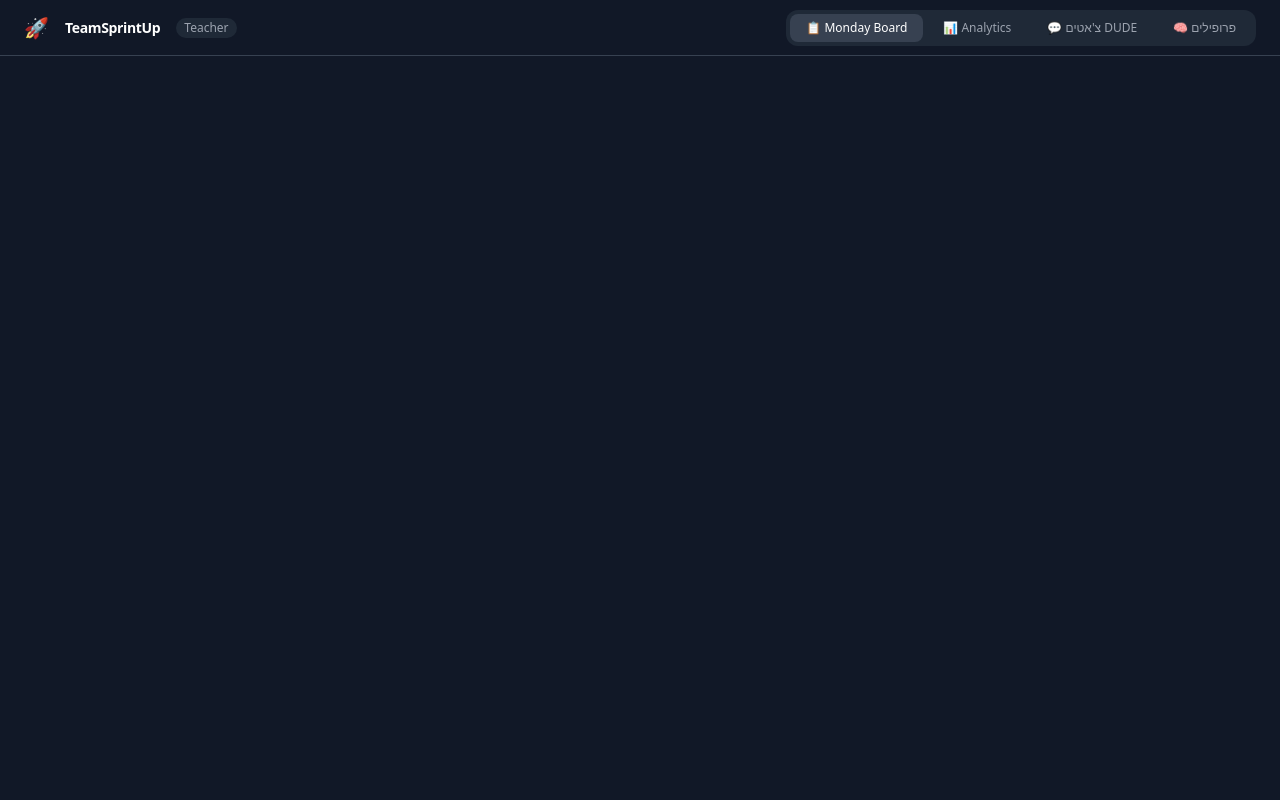
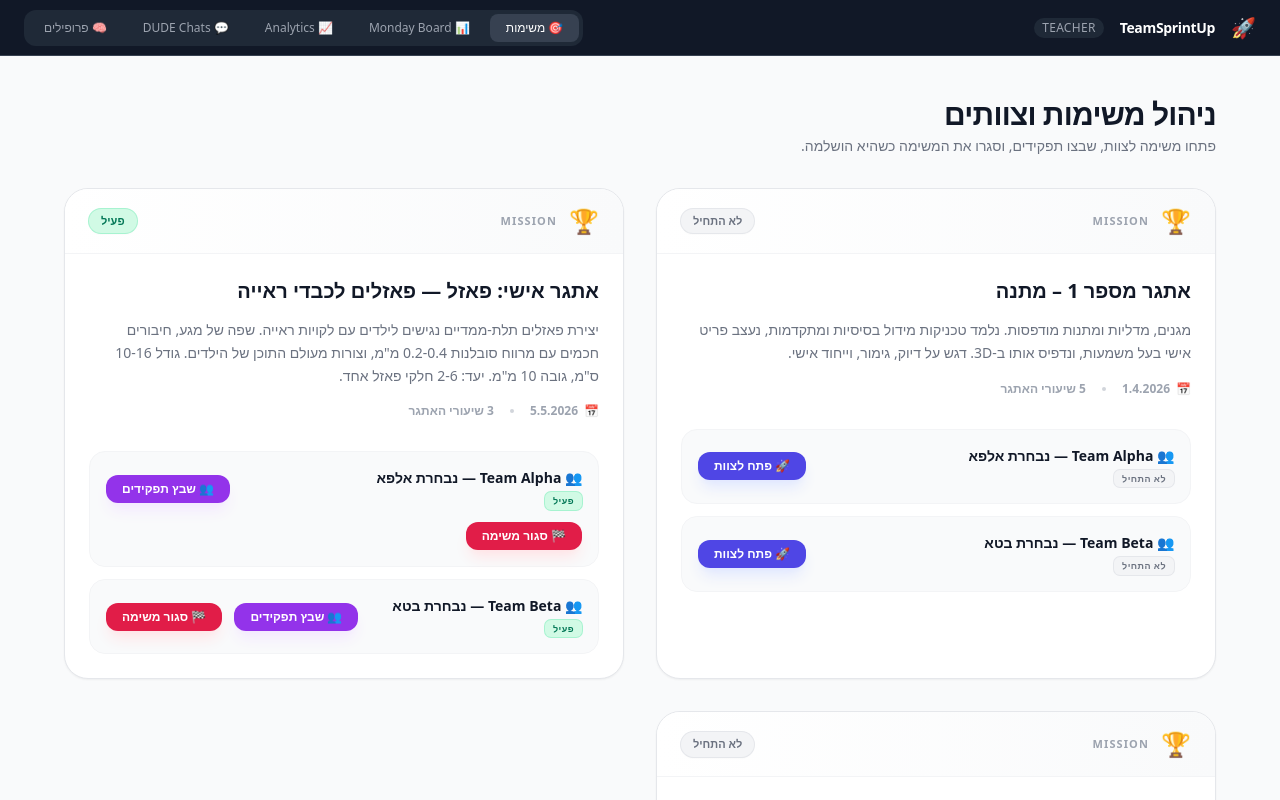
Before and after one commit to i-sh-sh/Moshal_Hackathon_26, a Nuxt app in the folder frontend/: page /teacher in a window 1280 px wide. Shown: the top 800 px of the page. Built offline with nearby package versions, Linux system fonts and the light colour scheme.

Commit message:
feat: restore teacher mission control tab

```diff
--- a/frontend/pages/teacher.vue
+++ b/frontend/pages/teacher.vue
@@ -1,26 +1,111 @@
 <script setup lang="ts">
-import type { StudentProfile } from '~/types/types';
+import { useTeacher } from '~/composables/useTeacher';
+import { useUser } from '~/composables/useUser';
+import type { Challenge, StudentProfile } from '~/types/types';
+import { LESSONS_PER_MISSION } from '~/services/demoData';
 import { useStudentProfile } from '~/composables/useStudentProfile';
 
 useHead({ title: 'Teacher Dashboard — TeamSprintUp' });
 
-const activeTab = ref<'board' | 'analytics' | 'chats' | 'profiles'>('board');
+const { logout } = useUser();
+const router = useRouter();
+const activeTab = ref<'missions' | 'board' | 'analytics' | 'chats' | 'profiles'>('missions');
 
+const teacherData = useTeacher();
 const { allProfiles, fetchAllProfiles } = useStudentProfile();
 
 const config = useRuntimeConfig();
 const base = config.public.apiBaseUrl;
 
-// Enrich profiles with names from users endpoint
+onMounted(() => {
+    teacherData.fetchChallenges();
+    teacherData.fetchTeams();
+});
+
+// ── Inline role panel state ────────────────────────────────────────────
+const rolePanel = ref<{ teamId: string; challengeId: string } | null>(null);
+
+function openRolePanel(teamId: string, challengeId: string) {
+    rolePanel.value = { teamId, challengeId };
+    teacherData.fetchStudents(teamId);
+}
+function closeRolePanel() {
+    rolePanel.value = null;
+}
+
+// ── Toast ──────────────────────────────────────────────────────────────
+const toast = ref<{ msg: string; type: 'success' | 'error' } | null>(null);
+function showToast(msg: string, type: 'success' | 'error' = 'success') {
+    toast.value = { msg, type };
+    setTimeout(() => { toast.value = null; }, 2800);
+}
+
+// ── Mission helpers ────────────────────────────────────────────────────
+type TeamMissionState = 'idle' | 'active' | 'completed';
+
+function teamMissionState(team: any, missionId: string): TeamMissionState {
+    const onMission = (team.currentChallengeId ?? team.current_challenge_id) === missionId;
+    if (!onMission) return 'idle';
+    if (team.isCompleted ?? team.is_completed) return 'completed';
+    return 'active';
+}
+
+function stateBadge(state: TeamMissionState) {
+    if (state === 'active') {
+        return { text: 'פעיל', cls: 'bg-emerald-100 text-emerald-700 ring-1 ring-emerald-200' };
+    }
+    if (state === 'completed') {
+        return { text: 'הושלם', cls: 'bg-cyan-100 text-cyan-700 ring-1 ring-cyan-200' };
+    }
+    return { text: 'לא התחיל', cls: 'bg-gray-100 text-gray-500 ring-1 ring-gray-200' };
+}
+
+function missionOverallState(c: Challenge): TeamMissionState {
+    const states = teacherData.teams.value.map((t) => teamMissionState(t, c.id));
+    if (states.some((s) => s === 'active')) return 'active';
+    if (states.some((s) => s === 'completed')) return 'completed';
+    return 'idle';
+}
+
+function lessonsFor(c: Challenge): number {
+    return LESSONS_PER_MISSION[c.id] ?? 0;
+}
+
+function dateFor(c: Challenge): Date {
+    const raw = (c as any).createdAt ?? (c as any).created_at;
+    return raw ? new Date(raw) : new Date();
+}
+
+// ── Mission lifecycle handlers ─────────────────────────────────────────
+async function handleOpen(challengeId: string, teamId: string, teamName: string) {
+    await teacherData.openMission(challengeId, teamId);
+    showToast(`המשימה נפתחה ל${teamName}`);
+}
+
+async function handleClose(teamId: string, teamName: string) {
+    if (!confirm(`לסגור את המשימה הנוכחית של ${teamName}?`)) return;
+    await teacherData.closeMission(teamId);
+    showToast(`המשימה של ${teamName} נסגרה`);
+    if (rolePanel.value?.teamId === teamId) closeRolePanel();
+}
+
+async function handleReopen(teamId: string, teamName: string) {
+    await teacherData.reopenMission(teamId);
+    showToast(`המשימה של ${teamName} נפתחה מחדש`);
+}
+
+// ── Profile Enrichment (from recent master) ───────────────────────────
 const enrichedProfiles = ref<Array<StudentProfile & { name: string }>>([]);
 
 async function loadProfiles() {
     await fetchAllProfiles();
     const users = await $fetch<Array<{ id: string; name: string }>>(`${base}/users`).catch(() => []);
     const nameMap = new Map(users.map((u) => [u.id, u.name]));
+
     enrichedProfiles.value = allProfiles.value.map((p) => ({
         ...p,
-        name: nameMap.get(p.userId) ?? 'תלמיד/ה',
+        detectedTerms: [...p.detectedTerms],
+        name: nameMap.get(p.userId) ?? 'תלמיד לא מזוהה',
     }));
 }
 
@@ -30,34 +115,40 @@ watch(activeTab, (tab) => {
 </script>
 
 <template>
-    <div class="min-h-screen bg-gray-900 flex flex-col">
+    <div class="min-h-screen bg-gray-900 flex flex-col" dir="rtl">
         <!-- Header -->
         <header class="border-b border-gray-700 px-6 h-14 flex items-center gap-4">
             <span class="text-xl">🚀</span>
             <span class="font-bold text-white text-sm tracking-tight">TeamSprintUp</span>
-            <span class="text-xs text-gray-400 font-medium px-2 py-0.5 rounded-full bg-gray-800">Teacher</span>
+            <span class="text-xs text-gray-400 font-medium px-2 py-0.5 rounded-full bg-gray-800 uppercase tracking-wide">Teacher</span>
 
             <div class="flex-1" />
 
             <!-- Tabs -->
             <div class="flex gap-1 bg-gray-800 p-1 rounded-xl flex-wrap">
                 <button
+                    :class="['px-4 py-1.5 rounded-lg text-xs font-medium transition-colors', activeTab === 'missions' ? 'bg-gray-700 text-white' : 'text-gray-400 hover:text-gray-200']"
+                    @click="activeTab = 'missions'"
+                >
+                    🎯 משימות
+                </button>
+                <button
                     :class="['px-4 py-1.5 rounded-lg text-xs font-medium transition-colors', activeTab === 'board' ? 'bg-gray-700 text-white' : 'text-gray-400 hover:text-gray-200']"
                     @click="activeTab = 'board'"
                 >
-                    📋 Monday Board
+                    📊 Monday Board
                 </button>
                 <button
                     :class="['px-4 py-1.5 rounded-lg text-xs font-medium transition-colors', activeTab === 'analytics' ? 'bg-gray-700 text-white' : 'text-gray-400 hover:text-gray-200']"
                     @click="activeTab = 'analytics'"
                 >
-                    📊 Analytics
+                    📈 Analytics
                 </button>
                 <button
                     :class="['px-4 py-1.5 rounded-lg text-xs font-medium transition-colors', activeTab === 'chats' ? 'bg-gray-700 text-white' : 'text-gray-400 hover:text-gray-200']"
                     @click="activeTab = 'chats'"
                 >
-                    💬 צ'אטים DUDE
+                    💬 DUDE Chats
                 </button>
                 <button
                     :class="['px-4 py-1.5 rounded-lg text-xs font-medium transition-colors', activeTab === 'profiles' ? 'bg-gray-700 text-white' : 'text-gray-400 hover:text-gray-200']"
@@ -68,101 +159,167 @@ watch(activeTab, (tab) => {
             </div>
         </header>
 
-        <!-- ─── MISSIONS TAB ─── -->
-            <div v-if="activeTab === 'missions'" class="flex-1 px-8 pb-10">
-                <div class="mb-6">
-                    <h1 class="text-2xl font-extrabold text-gray-900">ניהול משימות וצוותים</h1>
-                    <p class="text-sm text-gray-500 mt-1">
-                        פתחו משימה לצוות, שבצו תפקידים, וסגרו את המשימה כשהיא הושלמה.
-                    </p>
+        <!-- Main Content Area -->
+        <main class="flex-1 overflow-auto bg-gray-50 flex flex-col">
+
+            <!-- 1. Missions Tab (Restored) -->
+            <div v-if="activeTab === 'missions'" class="flex-1 px-8 py-10">
+                <div class="max-w-6xl mx-auto">
+                    <div class="mb-8">
+                        <h1 class="text-3xl font-black text-gray-900 tracking-tight">ניהול משימות וצוותים</h1>
+                        <p class="text-sm text-gray-500 mt-1">פתחו משימה לצוות, שבצו תפקידים, וסגרו את המשימה כשהיא הושלמה.</p>
                     </div>
 
                     <!-- Mission cards -->
-                <div class="grid grid-cols-1 lg:grid-cols-2 gap-6 max-w-6xl">
+                    <div class="grid grid-cols-1 lg:grid-cols-2 gap-8">
                         <div
                             v-for="c in teacherData.challenges.value"
                             :key="c.id"
-                        class="bg-white rounded-2xl border border-gray-200 shadow-sm flex flex-col overflow-hidden"
+                            class="bg-white rounded-3xl border border-gray-200 shadow-sm flex flex-col overflow-hidden transition-all hover:shadow-md"
                         >
                             <!-- Header strip -->
-                        <div class="px-5 py-3 bg-gradient-to-l from-cyan-50 to-white border-b border-gray-100 flex items-center justify-between">
-                            <div class="flex items-center gap-2">
+                            <div class="px-6 py-4 bg-gradient-to-l from-gray-50 to-white border-b border-gray-100 flex items-center justify-between">
+                                <div class="flex items-center gap-3">
                                     <span class="text-2xl">🏆</span>
-                                <span class="text-[10px] uppercase font-bold tracking-wider text-gray-400">אתגר</span>
+                                    <span class="text-[11px] uppercase font-black tracking-widest text-gray-400">Mission</span>
                                 </div>
-                            <span :class="['text-[11px] font-semibold px-2 py-0.5 rounded-full', stateBadge(missionOverallState(c)).cls]">
+                                <span :class="['text-[11px] font-bold px-3 py-1 rounded-full shadow-sm', stateBadge(missionOverallState(c)).cls]">
                                     {{ stateBadge(missionOverallState(c)).text }}
                                 </span>
                             </div>
 
                             <!-- Body -->
-                        <div class="p-5 flex flex-col gap-3">
-                            <h3 class="text-base font-extrabold text-gray-900 leading-snug">{{ c.title }}</h3>
-                            <p class="text-xs text-gray-500 leading-relaxed line-clamp-3">{{ c.description }}</p>
+                            <div class="p-6 flex flex-col gap-4">
+                                <h3 class="text-xl font-black text-gray-900 leading-tight">{{ c.title }}</h3>
+                                <p class="text-sm text-gray-500 leading-relaxed line-clamp-3">{{ c.description }}</p>
 
-                            <div class="flex items-center gap-3 text-xs text-gray-500 mt-1">
-                                <span class="flex items-center gap-1">
+                                <div class="flex items-center gap-4 text-xs text-gray-400 font-bold">
+                                    <span class="flex items-center gap-1.5">
                                         <span>📅</span>
                                         <span>{{ dateFor(c).toLocaleDateString('he-IL') }}</span>
                                     </span>
-                                <span class="text-gray-300">·</span>
+                                    <span class="w-1 h-1 bg-gray-300 rounded-full"></span>
                                     <span>{{ lessonsFor(c) }} שיעורי האתגר</span>
                                 </div>
 
                                 <!-- Per-team rows -->
-                            <div class="mt-2 space-y-2">
+                                <div class="mt-4 space-y-3">
                                     <div
                                         v-for="t in teacherData.teams.value"
                                         :key="t.id"
-                                    class="bg-gray-50 rounded-xl border border-gray-200 p-3 flex flex-wrap items-center gap-2"
+                                        class="bg-gray-50 rounded-2xl border border-gray-100 p-4 flex flex-wrap items-center gap-3"
                                     >
-                                    <span class="text-sm font-semibold text-gray-800">👥 {{ t.name }}</span>
-                                    <span :class="['text-[10px] font-semibold px-2 py-0.5 rounded-full', stateBadge(teamMissionState(t, c.id)).cls]">
+                                        <div class="flex flex-col">
+                                            <span class="text-sm font-black text-gray-900">👥 {{ t.name }}</span>
+                                            <span :class="['mt-1 w-fit text-[9px] font-bold px-2 py-0.5 rounded-md uppercase tracking-wider', stateBadge(teamMissionState(t, c.id)).cls]">
                                                 {{ stateBadge(teamMissionState(t, c.id)).text }}
                                             </span>
+                                        </div>
 
                                         <div class="flex-1" />
+
+                                        <!-- IDLE: open -->
+                                        <button
+                                            v-if="teamMissionState(t, c.id) === 'idle'"
+                                            class="px-4 py-1.5 bg-indigo-600 hover:bg-indigo-700 text-white rounded-xl text-xs font-bold transition-all shadow-lg shadow-indigo-100"
+                                            @click="handleOpen(c.id, t.id, t.name)"
+                                        >
+                                            🚀 פתח לצוות
+                                        </button>
+
+                                        <!-- ACTIVE: assign roles + close -->
+                                        <template v-else-if="teamMissionState(t, c.id) === 'active'">
+                                            <button
+                                                class="px-4 py-1.5 bg-purple-600 hover:bg-purple-700 text-white rounded-xl text-xs font-bold transition-all shadow-lg shadow-purple-100"
+                                                @click="openRolePanel(t.id, c.id)"
+                                            >
+                                                👥 שבץ תפקידים
+                                            </button>
+                                            <button
+                                                class="px-4 py-1.5 bg-rose-600 hover:bg-rose-700 text-white rounded-xl text-xs font-bold transition-all shadow-lg shadow-rose-100"
+                                                @click="handleClose(t.id, t.name)"
+                                            >
+                                                🏁 סגור משימה
+                                            </button>
+                                        </template>
+
+                                        <!-- COMPLETED: reopen -->
+                                        <button
+                                            v-else
+                                            class="px-4 py-1.5 bg-amber-500 hover:bg-amber-600 text-white rounded-xl text-xs font-bold transition-all shadow-lg shadow-amber-100"
+                                            @click="handleReopen(t.id, t.name)"
+                                        >
+                                            🔄 פתח מחדש
+                                        </button>
                                     </div>
+                                </div>
+                            </div>
+
+                            <!-- Inline role assignment panel -->
+                            <div
+                                v-if="rolePanel && rolePanel.challengeId === c.id"
+                                class="border-t border-gray-100 bg-gray-50/50 p-6"
+                            >
+                                <RoleAssignmentPanel
+                                    :team-id="rolePanel.teamId"
+                                    :challenge-id="rolePanel.challengeId"
+                                    @close="closeRolePanel"
+                                    @saved="showToast('שיבוץ התפקידים נשמר')"
+                                />
                             </div>
                         </div>
                     </div>
                 </div>
             </div>
 
-        <!-- Analytics -->
-        <div v-else-if="activeTab === 'analytics'" class="flex-1 p-6 bg-gray-50">
-            <div class="max-w-5xl mx-auto">
-                <h1 class="text-xl font-bold text-gray-800 mb-5">Student Analytics</h1>
+            <!-- 2. Board Tab -->
+            <div v-else-if="activeTab === 'board'" class="flex-1 flex flex-col">
+                <MockMondayBoard />
+            </div>
+
+            <!-- 3. Analytics Tab -->
+            <div v-else-if="activeTab === 'analytics'" class="flex-1 p-6">
+                <div class="max-w-6xl mx-auto">
+                    <div class="mb-6">
+                        <h1 class="text-2xl font-black text-gray-900 tracking-tight">Student Analytics</h1>
+                        <p class="text-sm text-gray-500 mt-1">מדדי ביצוע, רמת סיכון ותובנות למידה בזמן אמת.</p>
+                    </div>
                     <AnalyticsDashboard />
                 </div>
             </div>
 
-        <!-- DUDE Chats -->
+            <!-- 4. DUDE Chats Tab -->
             <div v-else-if="activeTab === 'chats'" class="flex-1 p-6" style="min-height: 0">
-            <div class="max-w-5xl mx-auto h-full" style="height: calc(100vh - 120px)">
+                <div class="max-w-6xl mx-auto h-full" style="height: calc(100vh - 140px)">
                     <TeacherChatPanel />
                 </div>
             </div>
 
-        <!-- Student Profiles -->
-        <div v-else-if="activeTab === 'profiles'" class="flex-1 p-6 bg-gray-50">
-            <div class="max-w-5xl mx-auto">
-                <div class="flex items-center gap-3 mb-5">
-                    <h1 class="text-xl font-bold text-gray-800">פרופילים לימודיים — DUDE</h1>
-                    <span class="text-xs text-gray-400 bg-gray-100 px-2 py-0.5 rounded-full">{{ enrichedProfiles.length }} תלמידים</span>
+            <!-- 5. Student Profiles Tab -->
+            <div v-else-if="activeTab === 'profiles'" class="flex-1 p-6">
+                <div class="max-w-6xl mx-auto">
+                    <div class="flex items-center justify-between mb-8">
+                        <div>
+                            <h1 class="text-2xl font-black text-gray-900 tracking-tight italic uppercase">DUDE Insights</h1>
+                            <p class="text-sm text-gray-500 mt-1">ניתוח מעמיק של דפוסי עבודה וכישורים רכים.</p>
+                        </div>
+                        <div class="flex items-center gap-4">
+                            <span class="text-xs font-bold text-gray-400 bg-white border border-gray-200 px-3 py-1.5 rounded-full shadow-sm">{{ enrichedProfiles.length }} פרופילים נטענו</span>
                             <button
-                        class="ml-auto text-xs bg-indigo-600 text-white px-3 py-1.5 rounded-lg hover:bg-indigo-700 transition-colors"
+                                class="text-xs bg-indigo-600 text-white px-4 py-2 rounded-xl font-bold shadow-lg shadow-indigo-200 hover:bg-indigo-700 hover:-translate-y-0.5 transition-all active:translate-y-0"
                                 @click="loadProfiles"
                             >
-                        רענן
+                                רענן נתונים
                             </button>
                         </div>
-
-                <div v-if="!enrichedProfiles.length" class="text-center py-16 text-gray-400 text-sm">
-                    אין פרופילים עדיין. תלמידים יופיעו כאן לאחר שינתחו שיחות.
                     </div>
 
-                <div v-else class="grid gap-4 sm:grid-cols-2 lg:grid-cols-3">
+                    <div v-if="!enrichedProfiles.length" class="flex flex-col items-center justify-center py-32 bg-white rounded-3xl border-2 border-dashed border-gray-200">
+                        <div class="w-16 h-16 bg-gray-50 rounded-full flex items-center justify-center mb-4 text-3xl">📭</div>
+                        <p class="text-gray-400 font-medium">טרם נותחו פרופילי למידה עבור תלמידים אלו.</p>
+                    </div>
+
+                    <div v-else class="grid gap-6 sm:grid-cols-2 lg:grid-cols-3">
                         <StudentProfileCard
                             v-for="p in enrichedProfiles"
                             :key="p.id"
@@ -172,6 +329,20 @@ watch(activeTab, (tab) => {
                     </div>
                 </div>
             </div>
+        </main>
+
+        <!-- Toast -->
+        <Teleport to="body">
+            <Transition name="toast">
+                <div
+                    v-if="toast"
+                    :class="['fixed bottom-6 left-1/2 -translate-x-1/2 z-50 px-5 py-3 rounded-2xl shadow-xl text-sm font-black pointer-events-none transition-all', toast.type === 'success' ? 'bg-emerald-600 text-white' : 'bg-rose-600 text-white']"
+                    dir="rtl"
+                >
+                    {{ toast.msg }}
+                </div>
+            </Transition>
+        </Teleport>
     </div>
 </template>
 
@@ -179,6 +350,7 @@ watch(activeTab, (tab) => {
 .line-clamp-3 {
     display: -webkit-box;
     -webkit-line-clamp: 3;
+    line-clamp: 3;
     -webkit-box-orient: vertical;
     overflow: hidden;
 }
```
Lines whose indentation alone changed are shown as unchanged.
